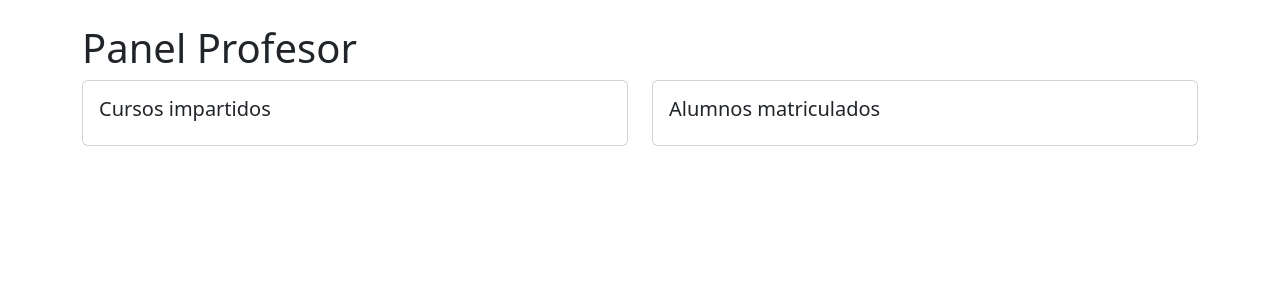
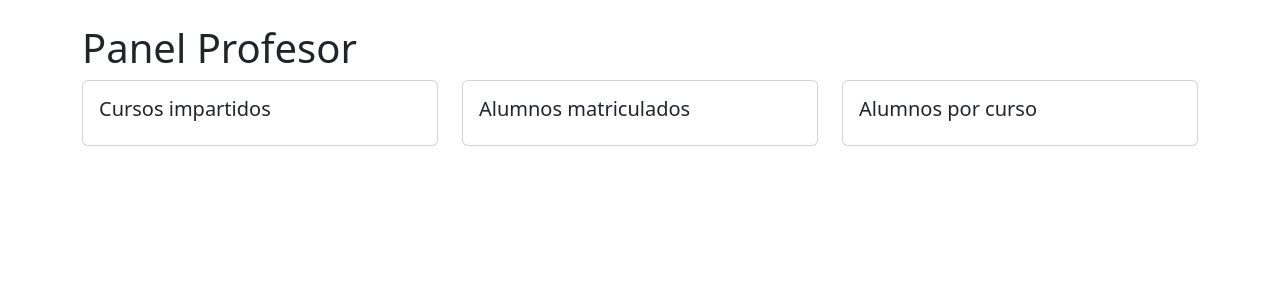
Before and after one commit to DannoEery/gestion_formacion, a Django app: template templates/profesores/dashboard.html in a window 1280 px wide. Shown: the part 56-356 px from the top of the page. Run offline with Django 5.2, Linux system fonts and the light colour scheme; the template is opened without the code that fills it, so the values that code supplies are empty; parts of the project's set-up code (start-up, migrations or seed data) failed here and were passed over; some libraries are stand-ins or nearby versions.

Commit message:
Modificado base.html

```diff
--- a/templates/profesores/dashboard.html
+++ b/templates/profesores/dashboard.html
@@ -17,7 +17,7 @@ Dashboard Profesor
 <div class="row">
 
     <!-- Columna que ocupa la mitad del ancho de la pantalla en dispositivos medianos y grandes -->
-    <div class="col-md-6">
+    <div class="col-md-4">
         <!-- Tarjeta contenedora de Bootstrap para mostrar la primera estadística -->
         <div class="card">
             <!-- Contenedor interno que aplica relleno (padding) a los elementos de la tarjeta -->
@@ -35,7 +35,7 @@ Dashboard Profesor
     </div>
 
     <!-- Segunda columna para la siguiente tarjeta estadística (ocupa la otra mitad del ancho) -->
-    <div class="col-md-6">
+    <div class="col-md-4">
         <!-- Tarjeta contenedora de Bootstrap para mostrar la segunda estadística -->
         <div class="card">
             <!-- Contenedor interno para el relleno y espaciado de los elementos -->
@@ -51,6 +51,33 @@ Dashboard Profesor
             </div>
         </div>
     </div>
-
+    <!-- =========================
+         ALUMNOS POR CURSO
+    ========================= -->
+    <div class="col-md-4">
+        <div class="card">
+            <div class="card-body">
+                <h5>
+                    Alumnos por curso
+                </h5>
+                {% for curso in cursos %}
+                <strong>
+                    {{ curso.nombre }}
+                </strong>
+                <ul>
+                    {% for matricula in curso.matriculas.all %}
+                    <li>
+                        {{ matricula.alumno.username }}
+                    </li>
+                    {% empty %}
+                    <li>
+                        Sin alumnos
+                    </li>
+                    {% endfor %}
+                </ul>
+                {% endfor %}
+            </div>
+        </div>
+    </div>
 </div>
 {% endblock %}
```
